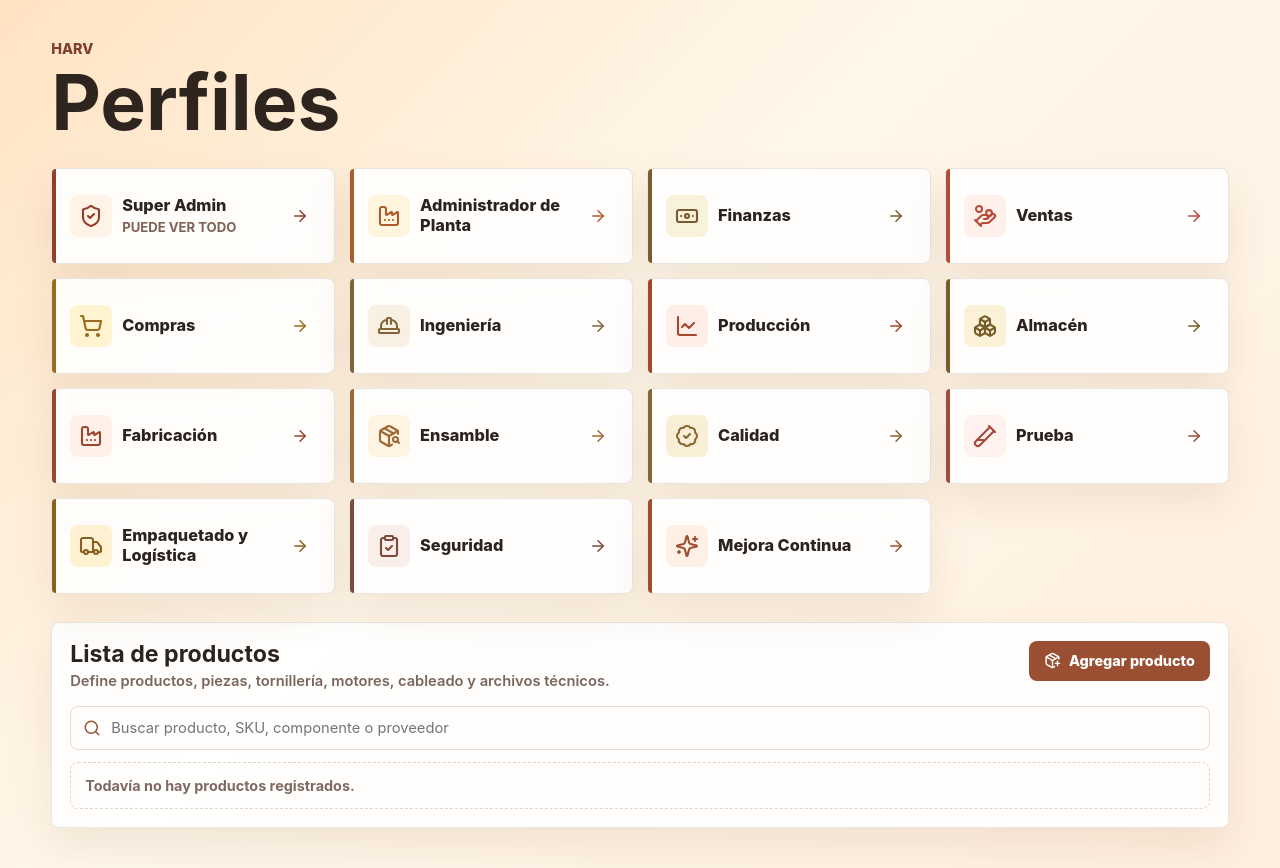
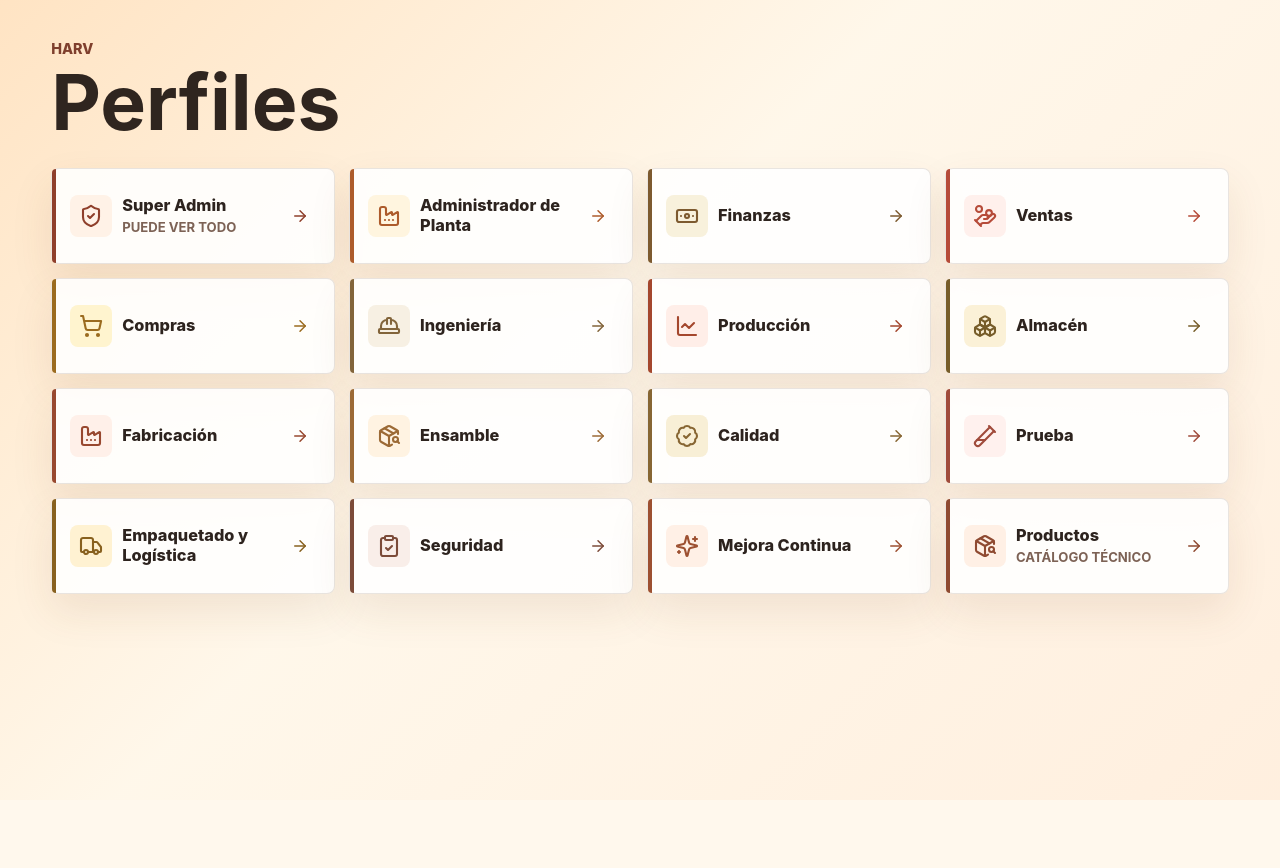
Before and after one commit to diego-bau3/harv, a React (Vite) app: page / in a window 1280 px wide. After the commit the page ends 800 px from the top, so only its background shows below. Built offline with nearby package versions, Linux system fonts and the light colour scheme.

Commit message:
Show products as main profile

```diff
--- a/src/App.tsx
+++ b/src/App.tsx
@@ -2,6 +2,7 @@ import { useState } from "react";
 import { ProfileSelector } from "./components/ProfileSelector";
 import { ProfileScreen } from "./components/ProfileScreen";
 import type { Profile } from "./data/profiles";
+import { ProductCatalogScreen } from "./modules/products/components/ProductCatalogScreen";
 import { productCatalog } from "./modules/sales/data";
 import type { Product } from "./modules/sales/types";
 import { createId } from "./modules/sales/utils";
@@ -10,6 +11,7 @@ type ProductDraft = Omit<Product, "id">;
 
 export default function App() {
   const [selectedProfile, setSelectedProfile] = useState<Profile | null>(null);
+  const [isProductCatalogOpen, setProductCatalogOpen] = useState(false);
   const [products, setProducts] = useState<Product[]>(() => productCatalog);
 
   function saveProduct(draft: ProductDraft, existingProduct?: Product) {
@@ -31,5 +33,15 @@ export default function App() {
     return <ProfileScreen profile={selectedProfile} products={products} onBack={() => setSelectedProfile(null)} />;
   }
 
-  return <ProfileSelector products={products} onSaveProduct={saveProduct} onSelect={setSelectedProfile} />;
+  if (isProductCatalogOpen) {
+    return (
+      <ProductCatalogScreen
+        products={products}
+        onBack={() => setProductCatalogOpen(false)}
+        onSaveProduct={saveProduct}
+      />
+    );
+  }
+
+  return <ProfileSelector onOpenProducts={() => setProductCatalogOpen(true)} onSelect={setSelectedProfile} />;
 }
--- a/src/components/ProfileSelector.tsx
+++ b/src/components/ProfileSelector.tsx
@@ -1,15 +1,22 @@
+import { PackageSearch } from "lucide-react";
 import { profiles, type Profile } from "../data/profiles";
-import { ProductCatalog } from "../modules/products/components/ProductCatalog";
-import type { Product } from "../modules/sales/types";
 import { ProfileCard } from "./ProfileCard";
 
 type ProfileSelectorProps = {
-  products: Product[];
-  onSaveProduct: (product: Omit<Product, "id">, existingProduct?: Product) => void;
+  onOpenProducts: () => void;
   onSelect: (profile: Profile) => void;
 };
 
-export function ProfileSelector({ products, onSaveProduct, onSelect }: ProfileSelectorProps) {
+const productProfile: Profile = {
+  id: "productos",
+  name: "Productos",
+  note: "Catálogo técnico",
+  icon: PackageSearch,
+  accent: "#8f4a31",
+  tint: "#fff0e5"
+};
+
+export function ProfileSelector({ onOpenProducts, onSelect }: ProfileSelectorProps) {
   return (
     <main className="profile-selector">
       <section className="selector-header" aria-labelledby="app-title">
@@ -21,9 +28,8 @@ export function ProfileSelector({ products, onSaveProduct, onSelect }: ProfileSe
         {profiles.map((profile) => (
           <ProfileCard key={profile.id} profile={profile} onSelect={onSelect} />
         ))}
+        <ProfileCard profile={productProfile} onSelect={onOpenProducts} />
       </section>
-
-      <ProductCatalog products={products} onSaveProduct={onSaveProduct} />
     </main>
   );
 }
--- /dev/null
+++ b/src/modules/products/components/ProductCatalogScreen.tsx
@@ -0,0 +1,31 @@
+import { ArrowLeft, PackageSearch } from "lucide-react";
+import type { Product } from "../../sales/types";
+import { ProductCatalog } from "./ProductCatalog";
+
+type ProductCatalogScreenProps = {
+  products: Product[];
+  onBack: () => void;
+  onSaveProduct: (product: Omit<Product, "id">, existingProduct?: Product) => void;
+};
+
+export function ProductCatalogScreen({ products, onBack, onSaveProduct }: ProductCatalogScreenProps) {
+  return (
+    <main className="profile-screen product-profile-screen">
+      <header className="screen-header">
+        <button className="icon-button" onClick={onBack} type="button" aria-label="Regresar a perfiles">
+          <ArrowLeft size={22} />
+        </button>
+        <div className="screen-title">
+          <span className="screen-icon product-screen-icon" aria-hidden="true">
+            <PackageSearch size={22} />
+          </span>
+          <h1>Productos</h1>
+        </div>
+      </header>
+
+      <section className="product-profile-body">
+        <ProductCatalog products={products} onSaveProduct={onSaveProduct} />
+      </section>
+    </main>
+  );
+}
--- a/src/styles.css
+++ b/src/styles.css
@@ -65,16 +65,6 @@ button {
   margin: 0 auto;
 }
 
-.profile-selector .main-panel {
-  width: min(1180px, 100%);
-  margin: 28px auto 0;
-  border: 1px solid rgba(87, 54, 37, 0.13);
-  border-radius: 8px;
-  background: rgba(255, 255, 255, 0.9);
-  box-shadow: 0 18px 42px rgba(116, 66, 29, 0.1);
-  padding: 18px;
-}
-
 .profile-card {
   --accent: #9a4d32;
   --tint: #fff0e4;
@@ -227,6 +217,29 @@ button {
 .blank-canvas {
   min-height: 0;
   background: #ffffff;
+}
+
+.product-profile-screen {
+  background: #fffdfa;
+}
+
+.product-screen-icon {
+  background: #fff0e5;
+  color: #8f4a31;
+}
+
+.product-profile-body {
+  width: min(1320px, 100%);
+  margin: 0 auto;
+  padding: 22px clamp(14px, 2.8vw, 32px) 34px;
+}
+
+.product-profile-body .main-panel {
+  border: 1px solid #eee1d7;
+  border-radius: 8px;
+  background: #ffffff;
+  box-shadow: 0 18px 40px rgba(99, 59, 32, 0.06);
+  padding: 18px;
 }
 
 .sales-view {
```
